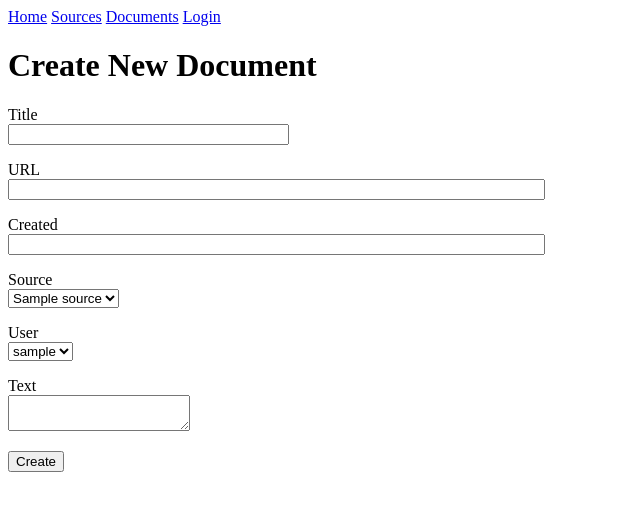
After one commit to IvDascal/article_archive, a Flask app: page /document_create in a window 1280 px wide. The commit adds this page. Shown: the top 511 px of the page, without its empty margins (0-640 px from the left). Run offline with Flask 2, Linux system fonts and the light colour scheme; tables that the repository leaves empty hold one stand-in row (values such as "Sample post").

Commit message:
add document CRUD

```diff
--- a/app/forms.py
+++ b/app/forms.py
@@ -1,8 +1,8 @@
 from flask_wtf import FlaskForm
-from wtforms import StringField, PasswordField, BooleanField, SubmitField, SelectField
-from wtforms.validators import DataRequired, EqualTo, Email, ValidationError
+from wtforms import StringField, PasswordField, BooleanField, SubmitField, SelectField, TextAreaField, DateTimeField
+from wtforms.validators import DataRequired, EqualTo, Email, ValidationError, URL
 
-from app.models import Role, User
+from app.models import Role, User, Source
 
 
 class LoginForm(FlaskForm):
@@ -75,3 +75,37 @@ class SourceEditForm(FlaskForm):
         super(SourceEditForm, self).__init__(*args, **kwargs)
 
         self.source = source
+
+
+class DocumentCreateForm(FlaskForm):
+    title = StringField('Title', validators=[DataRequired()])
+    text = TextAreaField('Text', validators=[DataRequired()])
+    url = StringField('URL', validators=[DataRequired(), URL()])
+    created = DateTimeField('Created')
+    source = SelectField('Source', coerce=int)
+    user = SelectField('User', coerce=int)
+    submit = SubmitField('Create')
+
+    def __init__(self, *args, **kwargs):
+        super(DocumentCreateForm, self).__init__(*args, **kwargs)
+
+        self.source.choices = [(source.id, source.name) for source in Source.query.order_by(Source.name).all()]
+        self.user.choices = [(user.id, user.username) for user in User.query.order_by(User.username).all()]
+
+
+class DocumentEditForm(FlaskForm):
+    title = StringField('Title', validators=[DataRequired()])
+    text = TextAreaField('Text', validators=[DataRequired()])
+    url = StringField('URL', validators=[DataRequired(), URL()])
+    created = DateTimeField('Created')
+    source = SelectField('source', coerce=int)
+    user = SelectField('User', coerce=int)
+    submit = SubmitField('Create')
+
+    def __init__(self, document,  *args, **kwargs):
+        super(DocumentEditForm, self).__init__(*args, **kwargs)
+
+        self.source.choices = [(source.id, source.name) for source in Source.query.order_by(Source.name).all()]
+        self.user.choices = [(user.id, user.username) for user in User.query.order_by(User.username).all()]
+
+        self.document = document
--- a/app/routes.py
+++ b/app/routes.py
@@ -3,8 +3,9 @@ from flask_login import current_user, login_user, logout_user
 from werkzeug.urls import url_parse
 
 from app import app, db
-from app.forms import LoginForm, UserCreateForm, UserEditForm, SourceCreateForm, SourceEditForm
-from app.models import User, Role, Source
+from app.forms import LoginForm, UserCreateForm, UserEditForm, SourceCreateForm, SourceEditForm, DocumentEditForm, \
+    DocumentCreateForm
+from app.models import User, Role, Source, Document
 
 
 @app.route('/')
@@ -54,7 +55,7 @@ def user(id):
 @app.route('/users')
 def users():
     users = User.query.all()
-    print(users)
+
     return render_template('users.html', users=users)
 
 
@@ -67,10 +68,10 @@ def create_user():
         user.email = form.email.data
         user.password = form.password.data
         user.is_active = form.is_active.data
-        print(form.role.data)
+
         role = Role.query.get(form.role.data)
         user.role = role
-        print(user)
+
         db.session.add(user)
         db.session.commit()
 
@@ -83,7 +84,7 @@ def create_user():
 def edit_user(id):
     user = User.query.get(id)
     form = UserEditForm(user=user)
-    print(user)
+
     if form.validate_on_submit():
         user.username = form.username.data
         user.email = form.email.data
@@ -182,3 +183,82 @@ def source_delete(id):
     # TODO success  or error message
 
     return redirect(url_for('sources'))
+
+
+@app.route('/document/<int:id>')
+def document(id):
+    document = Document.query.get(id)
+
+    return render_template('document_detail.html', document=document)
+
+
+@app.route('/documents')
+def documents():
+    documents = Document.query.all()
+
+    return render_template('documents.html', documents=documents)
+
+
+@app.route('/document_create', methods=['GET', 'POST'])
+def document_create():
+    form = DocumentCreateForm()
+    if form.validate_on_submit():
+        document = Document()
+        document.title = form.title.data
+        document.text = form.text.data
+        document.url = form.url.data
+        document.created = form.created.data
+        source = Source.query.get(form.source.data)
+        document.source = source
+        user = User.query.get(form.user.data)
+        document.user = user
+
+        db.session.add(document)
+        db.session.commit()
+
+        return redirect(url_for('documents'))
+
+    return render_template('document_create.html', form=form)
+
+
+@app.route('/document_edit/<int:id>', methods=['GET', 'POST'])
+def document_edit(id):
+    document = Document.query.get(id)
+    form = DocumentEditForm(document=document)
+
+    if form.validate_on_submit():
+        document.title = form.title.data
+        document.text = form.text.data
+        document.url = form.url.data
+        document.created = form.created.data
+        source = Source.query.get(form.source.data)
+        document.source = source
+        user = User.query.get(form.user.data)
+        document.user = user
+
+        db.session.add(document)
+        db.session.commit()
+
+        return redirect(url_for('document', id=document.id))
+
+    form.title.data = document.title
+    form.text.data = document.text
+    form.url.data = document.url
+    form.created.data = document.created
+    form.source.data = document.source
+    form.user.data = document.user
+
+    return render_template('document_edit.html', form=form)
+
+
+@app.route('/document_delete/<int:id>')
+def document_delete(id):
+    document = Document.query.get(id)
+
+    db.session.delete(document)
+    db.session.commit()
+
+    # TODO delete confirmation to avoid misclick
+    # TODO success or error message
+
+    return redirect(url_for('documents'))
--- a/app/templates/base.html
+++ b/app/templates/base.html
@@ -13,6 +13,7 @@
             <div>
                 <a href="{{ url_for('index') }}">Home</a>
                 <a href="{{ url_for('sources') }}">Sources</a>
+                <a href="{{ url_for('documents') }}">Documents</a>
                 {% if current_user.is_anonymous %}
                     <a href="{{ url_for('login') }}">Login</a>
                 {% else %}
--- /dev/null
+++ b/app/templates/document_create.html
@@ -0,0 +1,52 @@
+{% extends "base.html" %}
+
+{% block content %}
+    <h1>Create New Document</h1>
+    <form action="" method="post">
+        {{ form.hidden_tag() }}
+
+        <p>
+            {{ form.title.label }}<br>
+            {{ form.title(size=32) }}<br>
+            {% for error in form.title.errors %}
+                <span style="color: red;">[{{ error }}]</span>
+            {% endfor %}
+        </p>
+        <p>
+            {{ form.url.label }}<br>
+            {{ form.url(size=64) }}<br>
+            {% for error in form.url.errors %}
+                <span style="color: red;">[{{ error }}]</span>
+            {% endfor %}
+        </p>
+        <p>
+            {{ form.created.label }}<br>
+            {{ form.created(size=64) }}<br>
+            {% for error in form.created.errors %}
+                <span style="color: red;">[{{ error }}]</span>
+            {% endfor %}
+        </p>
+        <p>
+            {{ form.source.label }}<br>
+            {{ form.source }}<br>
+            {% for error in form.source.errors %}
+                <span style="color: red;">[{{ error }}]</span>
+            {% endfor %}
+        </p>
+        <p>
+            {{ form.user.label }}<br>
+            {{ form.user }}<br>
+            {% for error in form.user.errors %}
+                <span style="color: red;">[{{ error }}]</span>
+            {% endfor %}
+        </p>
+        <p>
+            {{ form.text.label }}<br>
+            {{ form.text }}<br>
+            {% for error in form.text.errors %}
+                <span style="color: red;">[{{ error }}]</span>
+            {% endfor %}
+        </p>
+        <p>{{ form.submit() }}</p>
+    </form>
+{% endblock %}
```
Also changed, not shown: app/models.py (+20 -1 lines), app/templates/document_detail.html (added, +14 -0 lines), app/templates/document_edit.html (added, +52 -0 lines), app/templates/documents.html (added, +12 -0 lines), migrations/versions/6afb61475f71_.py (added, +42 -0 lines), article_archive.db.
